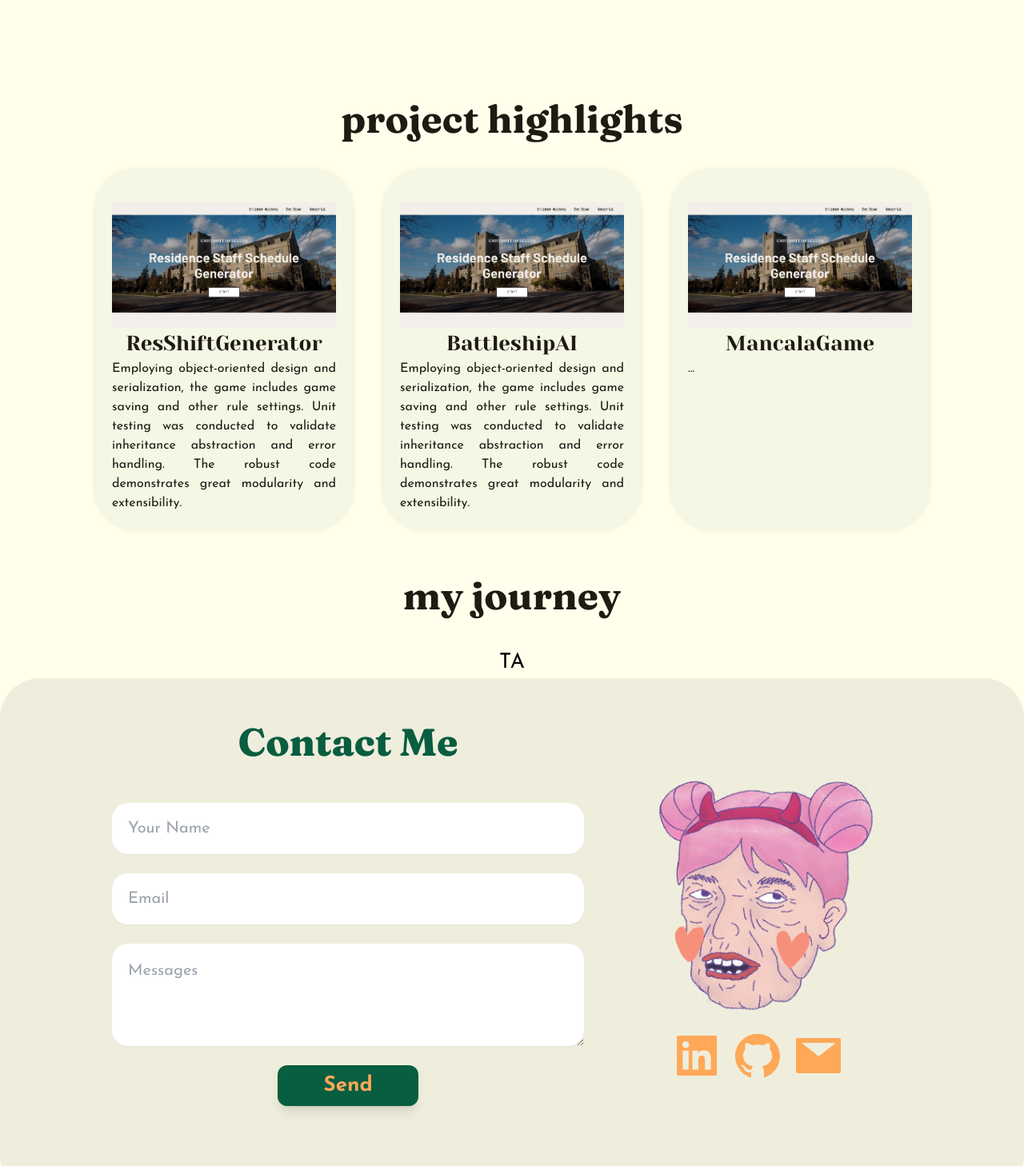
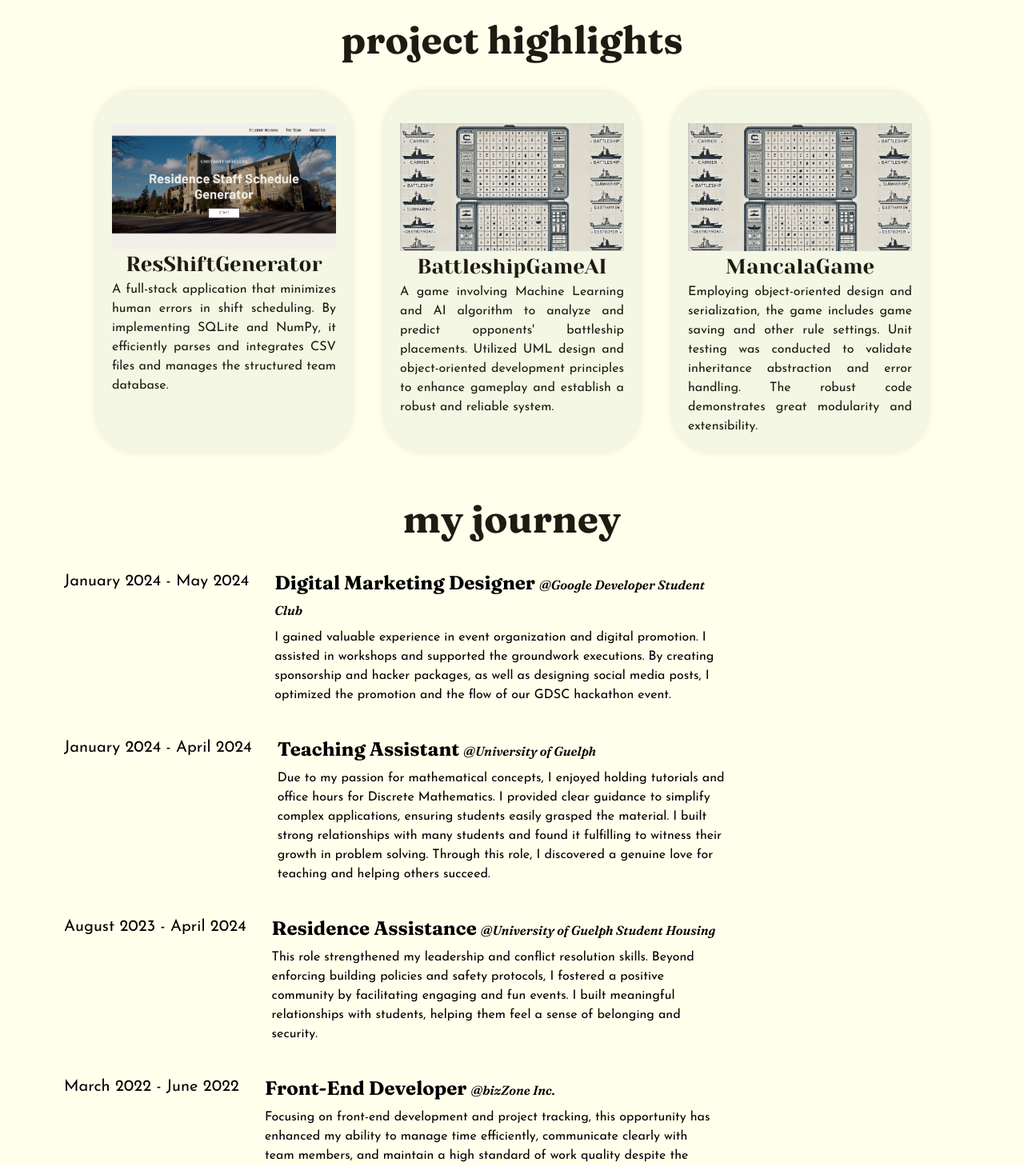
Before and after one commit to milychang19/my-portfolio, a React (Create React App) app: page / in a window 1280 px wide. Shown: the part 1333-2791 px from the top of the page at 80% size. Built offline with nearby package versions, Linux system fonts and the light colour scheme.

Commit message:
updates journey and projects

```diff
--- /dev/null
+++ b/setting.json
@@ -0,0 +1,6 @@
+{
+
+  "files.associations": {
+    "*.css": "tailwindcss"
+  }
+}
--- a/src/pages/About.jsx
+++ b/src/pages/About.jsx
@@ -2,14 +2,15 @@ import React from 'react';
 
 const selfIntro = "Hello! My name is Emily. I'm a computer science student with a passion for solving logic problems and creating art. I thrive on challenging work that drives me to learn and grow every day. On campus, I serve as a residence assistant, building strong relationships to support students in their university life. I bring passion to everything I do, from academic projects to personal hobbies. Outside of work and studies, I appreciate artistic endeavors. Sometimes, I lose myself for hours creating new Spotify playlists or get wrapped up by a good film.";
 const quote = "“The only way to do great work is to love what you do”-Steve Jobs";
+// const updates ="Currently, I'm working on ... at Magnet Forensics";
 
 const About = () => {
   return (
     <section id="about" className="my-20">
       <h1 className="font-sub text-7xl text-blue italic font-xbold pr-24">About</h1>
       <h1 className="font-sub text-7xl text-blue italic font-xbold pl-28 relative top-[-10px]">Me</h1>
-      <p className="px-52 py-5">{selfIntro}</p>
-      <p className="italic">{quote}</p>
+      <p className="px-80 py-5 text-lg">{selfIntro}</p>
+      <p className="italic text-xl">{quote}</p>
     </section>
   );
 };
--- a/src/pages/Home.jsx
+++ b/src/pages/Home.jsx
@@ -9,7 +9,7 @@ const Home = () => {
           <path id="curve" fill="transparent" d="M73.2,148.6c4-6.1,65.5-96.8,178.6-95.6c111.3,1.2,170.8,90.3,175.1,97" />
           <text x="20%" className="font-title text-4xl fill-green"><textPath href="#curve">Emily Chang</textPath></text>
         </svg>
-        <img src={portrait} alt="" className="w-1/4 h-auto mx-auto rounded-full justify-center relative -top-[80px]"/>
+        <img src={portrait} alt="" className="w-1/4 h-auto mx-auto rounded-full justify-center relative -top-[80px] shadow-md"/>
       <a href={resume} title="Resume" target="_blank" rel="noreferrer"><button className="bg-green text-yellow font-bold p-1.5 w-44 rounded-xl shadow-lg transition-colors hover:bg-forest relative top-[-30px] ">Resume</button></a>
     </section>
   );
--- a/src/pages/Journey.jsx
+++ b/src/pages/Journey.jsx
@@ -1,36 +1,69 @@
-import React from 'react';
+import React, {useState} from 'react';
 
-// const work = () => [
-//   {
-//     position: "Digital Marketing Designer",
-//     company: "Google Developer Student Club",
-//     time: "January 2024 - May 2024",
-//     description: "I gained valuable experience in event organization and digital promotion. I assisted in workshops and supported the groundwork executions. By creating sponsorship and hacker packages, as well as designing social media posts, I optimized the promotion and the flow of our GDSC hackathon event.",
-//   },
-//   {
-//     position: "Teaching Assistant",
-//     company: "University of Guelph",
-//     time: "January 2024 - April 2024",
-//     description: "Due to my passion for mathematical concepts, I enjoyed holding tutorials and office hours for Discrete Mathematics. I provided clear guidance to simplify complex applications, ensuring students easily grasped the material. I built strong relationships with many students and found it fulfilling to witness their growth in problem solving. Through this role, I discovered a genuine love for teaching and helping others succeed.",
-//   },
-//   {
-//     position: "Residence Assistance",
-//     company: "University of Guelph Student Housing",
-//     time: "August 2023 - April 2024",
-//     description: "This role strengthened my leadership and conflict resolution skills. Beyond enforcing building policies and safety protocols, I fostered a positive community by facilitating engaging and fun events. I built meaningful relationships with students, helping them feel a sense of belonging and security.",
-//   },
-//   {
-//     position: "Front-End Developer",
-//     company: "bizZone Inc.",
-//     time: "bizZone Inc.",
-//     description: "Focusing on front-end development and project tracking, this opportunity has enhanced my ability to manage time efficiently, communicate clearly with team members, and maintain a high standard of work quality despite the challenges of working remotely.",
-//   }
-// ]
+const work = () => [
+  {
+    position: "Digital Marketing Designer",
+    company: "@Google Developer Student Club",
+    time: "January 2024 - May 2024",
+    description: "I gained valuable experience in event organization and digital promotion. I assisted in workshops and supported the groundwork executions. By creating sponsorship and hacker packages, as well as designing social media posts, I optimized the promotion and the flow of our GDSC hackathon event.",
+  },
+  {
+    position: "Teaching Assistant",
+    company: "@University of Guelph",
+    time: "January 2024 - April 2024",
+    description: "Due to my passion for mathematical concepts, I enjoyed holding tutorials and office hours for Discrete Mathematics. I provided clear guidance to simplify complex applications, ensuring students easily grasped the material. I built strong relationships with many students and found it fulfilling to witness their growth in problem solving. Through this role, I discovered a genuine love for teaching and helping others succeed.",
+  },
+  {
+    position: "Residence Assistance",
+    company: "@University of Guelph Student Housing",
+    time: "August 2023 - April 2024",
+    description: "This role strengthened my leadership and conflict resolution skills. Beyond enforcing building policies and safety protocols, I fostered a positive community by facilitating engaging and fun events. I built meaningful relationships with students, helping them feel a sense of belonging and security.",
+  },
+  {
+    position: "Front-End Developer",
+    company: "@bizZone Inc.",
+    time: "March 2022 - June 2022",
+    description: "Focusing on front-end development and project tracking, this opportunity has enhanced my ability to manage time efficiently, communicate clearly with team members, and maintain a high standard of work quality despite the challenges of working remotely.",
+  }
+]
+
 const Journey = () => {
+  const workExperiences = work();
+  const [hoveredIndex, setHoveredIndex] = useState(null);
+  //hoveredIndex:  track the index of the currently hovered project card.
+
+  //event handlers
+  const handleMouseEnter = (index) => {
+    setHoveredIndex(index); //set to the current hovered card
+  };
+
+  const handleMouseLeave = () => {
+    setHoveredIndex(null); //set to null when the mouse leave
+  };
+
+
   return (
     <section id="journey">
       <h1 className="font-sub text-5xl font-bold text-brown p-10">my journey</h1>
-      <p>TA</p>
+      <div>
+        {workExperiences.map((experience, index) => (
+          <div key={index} className={`flex mb-10 mx-20 ${hoveredIndex !== null && hoveredIndex !== index ? 'opacity-70 ease-in-out duration-75' : ''}`}
+            onMouseEnter={() => handleMouseEnter(index)}
+            onMouseLeave={handleMouseLeave}
+          >
+            <div className="mw-20px">
+              <p className="text-xl text-right">{experience.time}</p>
+            </div>
+            <div className='text-left w-[53%] pl-8'>
+            <p className="font-sub font-bold text-2xl">{experience.position} <spam className={`font-sub text-base font-[600] italic ${hoveredIndex !== null && hoveredIndex === index ? 'text-green':''}`}>{experience.company}</spam></p>
+            {/* <p className={`font-sub text-base font-[600] italic ${hoveredIndex !== null && hoveredIndex == index ? 'text-green':''}`}>{experience.company}</p> */}
+            <p className="text-base pt-2">{experience.description}</p>
+            </div>
+          </div>
+        ))}
+
+
+      </div>
     </section>
   );
 };
--- a/src/pages/Projects.jsx
+++ b/src/pages/Projects.jsx
@@ -1,45 +1,42 @@
 import React from 'react';
-import project1 from "../elements/project-card1.jpg";
 
-// const records = () => [
-//   {
-//     name: "ResShiftGenerator",
-//     link: "https://github.com/milychang19/ResShiftGenerator",
-//     description: "A full-stack application that minimizes human errors in shift scheduling. By implementing SQLite and NumPy, it efficiently parses and integrates CSV files and manages the structured team database.",
+const records = () => [
+  {
+    name: "ResShiftGenerator",
+    link: "https://github.com/milychang19/ResShiftGenerator",
+    image: require("../elements/project-card1.jpg"),
+    description: "A full-stack application that minimizes human errors in shift scheduling. By implementing SQLite and NumPy, it efficiently parses and integrates CSV files and manages the structured team database.",
 
-//   },
-//   {
-//     name: "BattleshipGameAI",
-//     link: "https://github.com/milychang19/BattleshipGameAI",
-//     description: "A game involving Machine Learning and AI algorithm to analyze and predict opponents' battleship placements. Utilized UML design and object-oriented development principles to enhance gameplay and establish a robust and reliable system.",
-//   },
-//   {
-//     name: "MancalaGame",
-//     link: "https://github.com/milychang19/MancalaGame",
-//     description: "Employing object-oriented design and serialization, the game includes game saving and other rule settings. Unit testing was conducted to validate inheritance abstraction and error handling. The robust code demonstrates great modularity and extensibility.",
-//   }
-// ]
+  },
+  {
+    name: "BattleshipGameAI",
+    link: "https://github.com/milychang19/BattleshipGameAI",
+    image: require("../elements/project-card2.jpg"),
+    description: "A game involving Machine Learning and AI algorithm to analyze and predict opponents' battleship placements. Utilized UML design and object-oriented development principles to enhance gameplay and establish a robust and reliable system.",
+  },
+  {
+    name: "MancalaGame",
+    link: "https://github.com/milychang19/MancalaGame",
+    image: require("../elements/project-card2.jpg"),
+    description: "Employing object-oriented design and serialization, the game includes game saving and other rule settings. Unit testing was conducted to validate inheritance abstraction and error handling. The robust code demonstrates great modularity and extensibility.",
+  }
+]
 
 const Projects = () => {
+  const projectRecords = records();
+
   return (
     <section id="projects" className="my-5">
       <h1 className="font-sub text-5xl font-bold text-brown p-10">project highlights</h1>
       <div className="flex gap-x-10 place-content-center">
-        <div className="bg-sage shadow-card rounded-[50px] p-5 pt-10 w-80">
-          <img src={project1} alt=""></img>
-          <h3 className="font-title text-brown"><a href="https://github.com/milychang19/ResShiftGenerator" target="_blank" rel="noreferrer">ResShiftGenerator</a></h3>
-          <p className="text-base text-justify text-brown">Employing object-oriented design and serialization, the game includes game saving and other rule settings. Unit testing was conducted to validate inheritance abstraction and error handling. The robust code demonstrates great modularity and extensibility.</p>
-        </div>
-        <div className="bg-sage shadow-card rounded-[50px] p-5 pt-10 w-80">
-          <img src={project1} alt="" ></img>
-          <h3 className="font-title text-brown"><a href="https://github.com/milychang19/BattleshipGameAI" target="_blank" rel="noreferrer">BattleshipAI</a></h3>
-          <p className="text-base text-justify text-brown">Employing object-oriented design and serialization, the game includes game saving and other rule settings. Unit testing was conducted to validate inheritance abstraction and error handling. The robust code demonstrates great modularity and extensibility.</p>
-        </div>
-        <div className="bg-sage shadow-card rounded-[50px] p-5 pt-10 w-80">
-          <img src={project1} alt=""></img>
-          <h3 className="font-title text-brown"><a href="https://github.com/milychang19/MancalaGame" target="_blank" rel="noreferrer">MancalaGame</a></h3>
-          <p className="text-base text-justify text-brown">...</p>
-        </div>
+        {projectRecords.map((project, index) => (
+          <div key={index} className="bg-sage shadow-card rounded-[50px] p-5 pt-10 w-80">
+            {/* <img src={project1} alt=""></img> */}
+            <img src={project.image} alt=""></img>
+            <h3 className="font-title text-brown"><a href={project.link} target="_blank" rel="noopener noreferrer">{project.name}</a></h3>
+            <p className="text-base text-justify text-brown">{project.description}</p>
+          </div>
+        ))}
       </div>
 
     </section>
```
Also changed, not shown: src/elements/project-card2.jpg (added).
